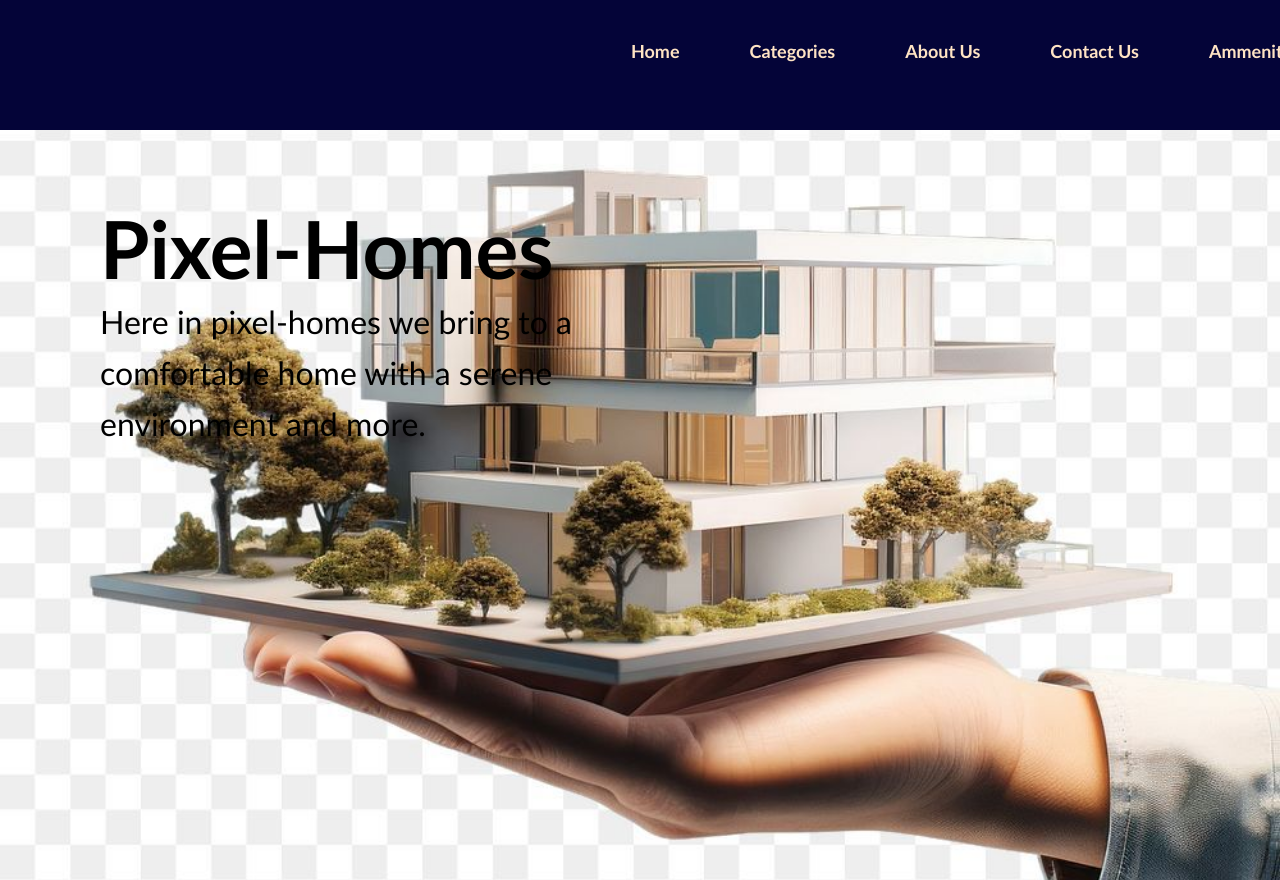
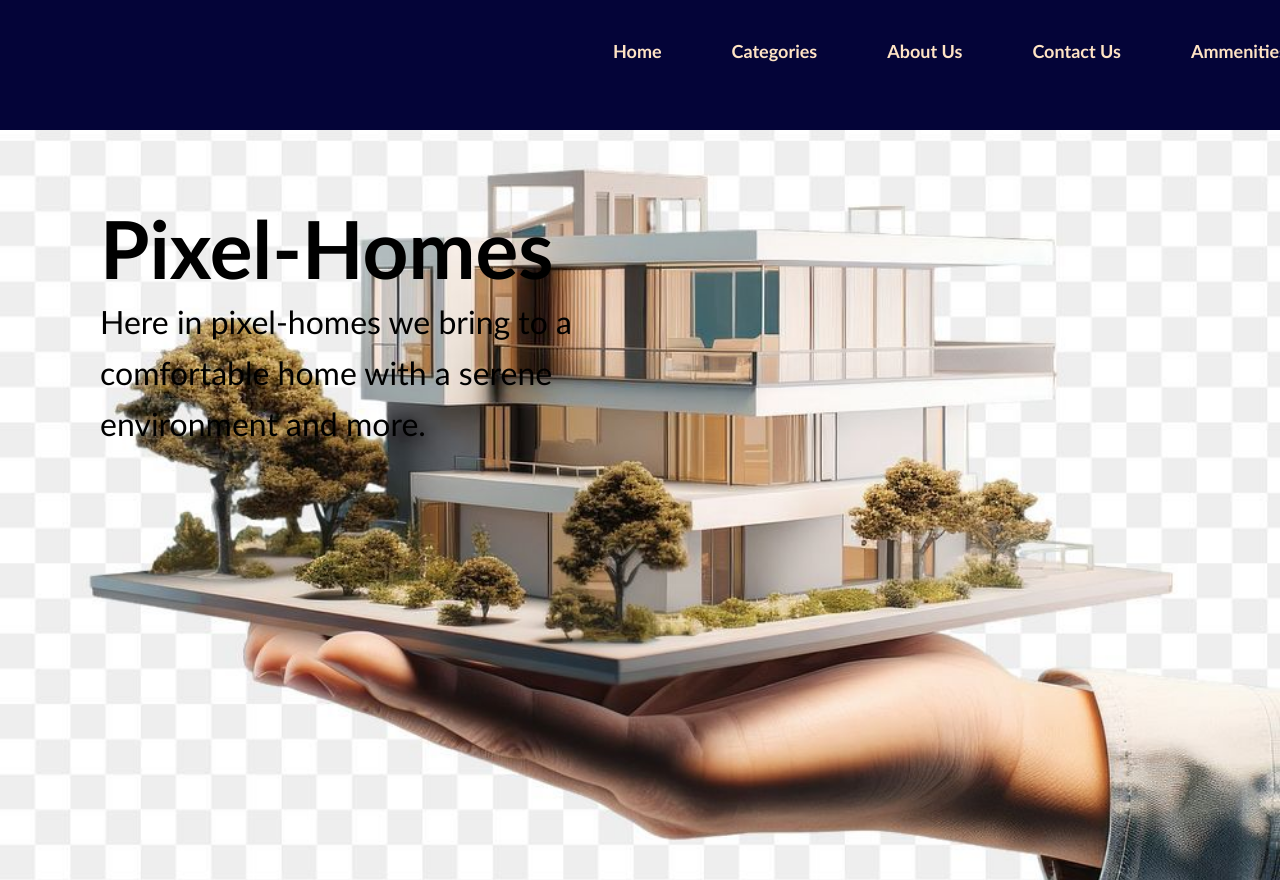
Before and after one commit to HILARY-MAi/pixel-homes, a plain HTML site: page index.html in a window 1280 px wide. Shown: the top 880 px of the page. Drawn offline with Linux system fonts and the light colour scheme.

Commit message:
i am done project

```diff
--- a/styles.css
+++ b/styles.css
@@ -16,11 +16,11 @@ nav{
     font-weight: bold;
     gap: 70px;
     padding: 40px;
-    justify-content: end;
+    justify-content: center;
     font-family:'Trebuchet MS', 'Lucida Sans Unicode', 'Lucida Grande', 'Lucida Sans', Arial, sans-serif;
     font-size: large;
     height: 130px;
-    width: 1345px;
+    width: 1900px;
     position: fixed;
 
 
```
